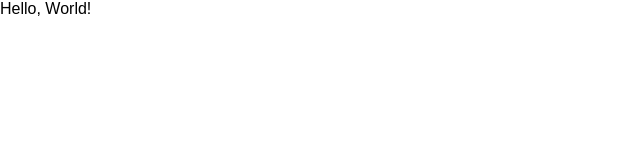
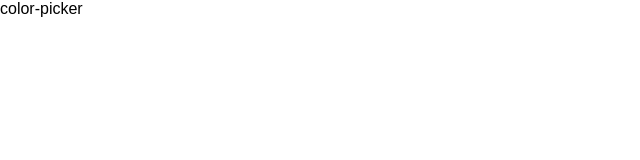
Before and after one commit to LySofDev/react-color-picker, a React (Create React App) app: page / in a window 1280 px wide. Shown: the top 160 px of the page, without its empty margins (0-640 px from the left). Built offline with nearby package versions, Linux system fonts and the light colour scheme; the HTML template or start-up script is replaced by a standard one.

Commit message:
Added color-picker component

```diff
--- a/src/App.tsx
+++ b/src/App.tsx
@@ -1,9 +1,12 @@
 import * as React from 'react';
+import { ColorPicker } from './color-picker';
 
 class App extends React.Component {
   public render() {
     return (
-      <div>Hello, World!</div>
+      <div>
+        <ColorPicker />
+      </div>
     );
   }
 }
--- /dev/null
+++ b/src/color-picker/color-picker.component.tsx
@@ -0,0 +1,10 @@
+import * as React from 'react';
+import { default as ColorPickerLayout } from './color-picker.layout';
+
+export default class ColorPickerComponent extends React.Component<{}, {}> {
+  public render() {
+    return (
+      <ColorPickerLayout />
+    )
+  }
+}
--- /dev/null
+++ b/src/color-picker/color-picker.layout.tsx
@@ -0,0 +1,5 @@
+import * as React from 'react';
+
+export default () => (
+  <div>color-picker</div>
+);
--- /dev/null
+++ b/src/color-picker/index.js
@@ -0,0 +1 @@
+export { default as ColorPicker } from './color-picker.component';
```
Also changed, not shown: src/color-picker/color-picker.styles.tsx (added).
